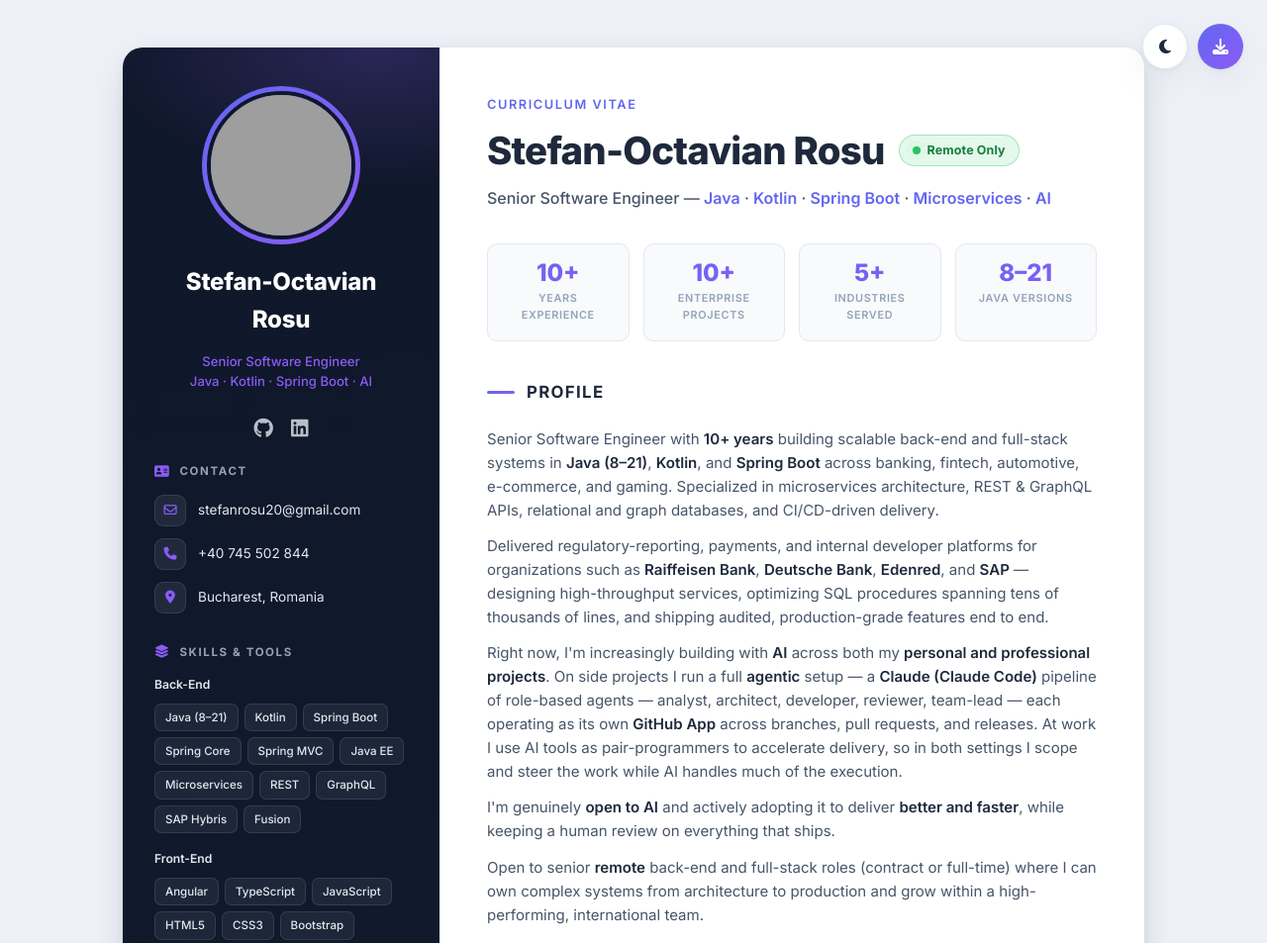
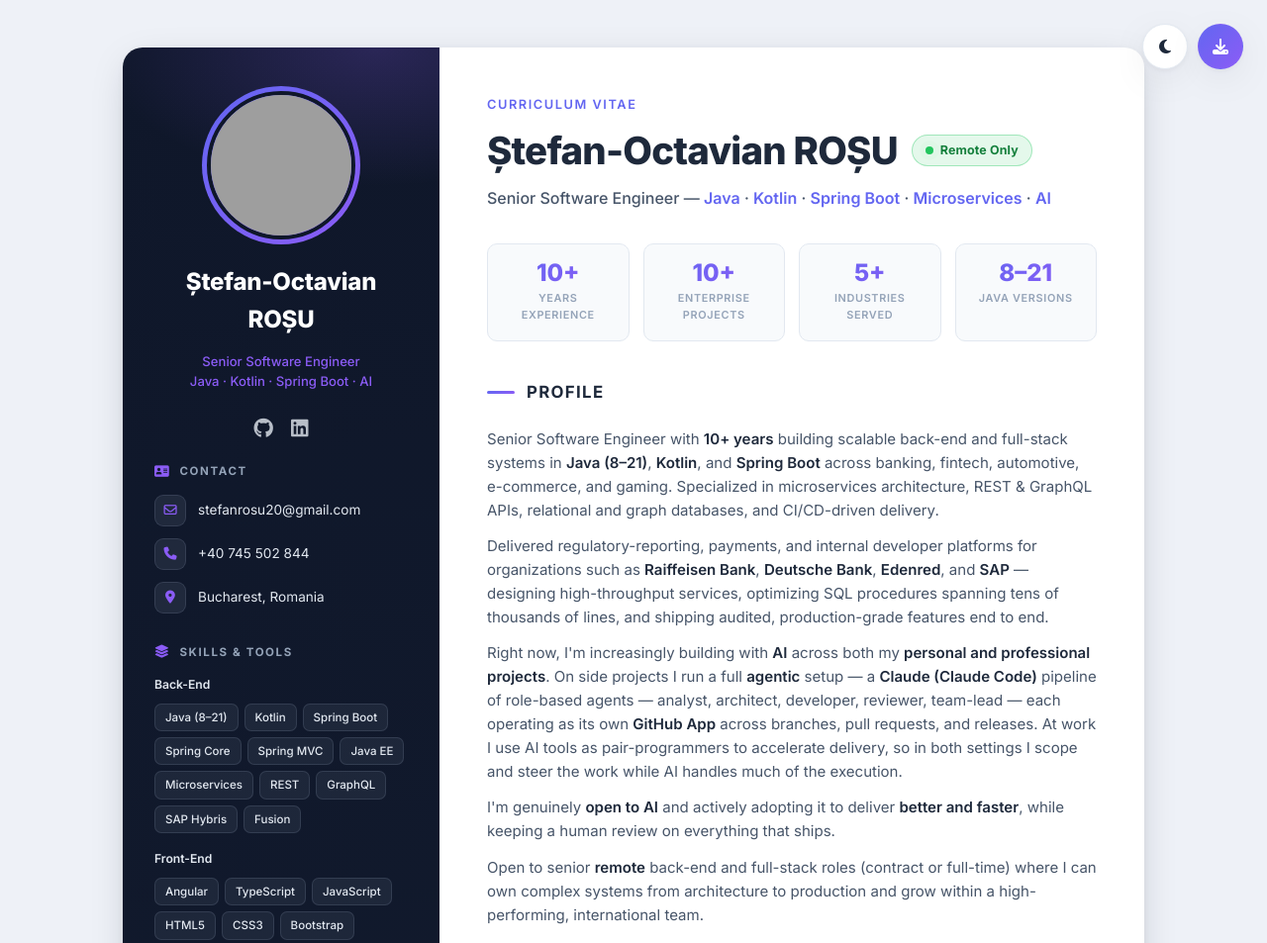
Before and after one commit to stefanrosu201/stefanrosu201.github.io, a plain HTML site: page index.html in a window 1280 px wide. Shown: the top 953 px of the page at 99% size. Drawn offline with Linux system fonts and the light colour scheme; grey boxes are pictures that could not be loaded.

Commit message:
Update index.html

```diff
--- a/index.html
+++ b/index.html
@@ -4,9 +4,9 @@
     <meta charset="utf-8">
     <meta http-equiv="X-UA-Compatible" content="IE=edge">
     <meta name="viewport" content="width=device-width, initial-scale=1.0">
-    <title>Stefan-Octavian Rosu — Senior Software Engineer</title>
-    <meta name="description" content="Stefan-Octavian Rosu — Senior Software Engineer specializing in Java, Kotlin, Spring Boot, and microservices.">
-    <meta name="author" content="Stefan-Octavian Rosu">
+    <title>Ștefan-Octavian ROȘU — Senior Software Engineer</title>
+    <meta name="description" content="Ștefan-Octavian ROȘU — Senior Software Engineer specializing in Java, Kotlin, Spring Boot, and microservices.">
+    <meta name="author" content="Ștefan-Octavian ROȘU">
     <link rel="shortcut icon" type="image/png" href="icons/favicon.png">
 
     <!-- Fonts -->
@@ -689,9 +689,9 @@
         <!-- ========================= SIDEBAR ========================= -->
         <aside class="sidebar">
             <div class="avatar-wrap">
-                <img class="avatar" src="assets/images/profile.png" alt="Stefan-Octavian Rosu">
+                <img class="avatar" src="assets/images/profile.png" alt="Ștefan-Octavian ROȘU">
             </div>
-            <h1 class="name">Stefan-Octavian<br>Rosu</h1>
+            <h1 class="name">Ștefan-Octavian<br>ROȘU</h1>
             <p class="role">Senior Software Engineer<br>Java · Kotlin · Spring Boot · AI</p>
 
             <div class="socials">
@@ -869,7 +869,7 @@
             <header class="main-header">
                 <div class="hi">Curriculum Vitae</div>
                 <div class="name-row">
-                    <h1>Stefan-Octavian Rosu</h1>
+                    <h1>Ștefan-Octavian ROȘU</h1>
                     <span class="remote-badge"><span class="remote-dot"></span> Remote Only</span>
                 </div>
                 <div class="subtitle">Senior Software Engineer — <b>Java</b> · <b>Kotlin</b> · <b>Spring Boot</b> · <b>Microservices</b> · <b>AI</b></div>
@@ -1264,7 +1264,7 @@
     </article>
 
     <footer class="footer">
-        <p>Stefan-Octavian Rosu — Senior Software Engineer · Bucharest, Romania</p>
+        <p>Ștefan-Octavian ROȘU — Senior Software Engineer · Bucharest, Romania</p>
     </footer>
 </div>
 
```
